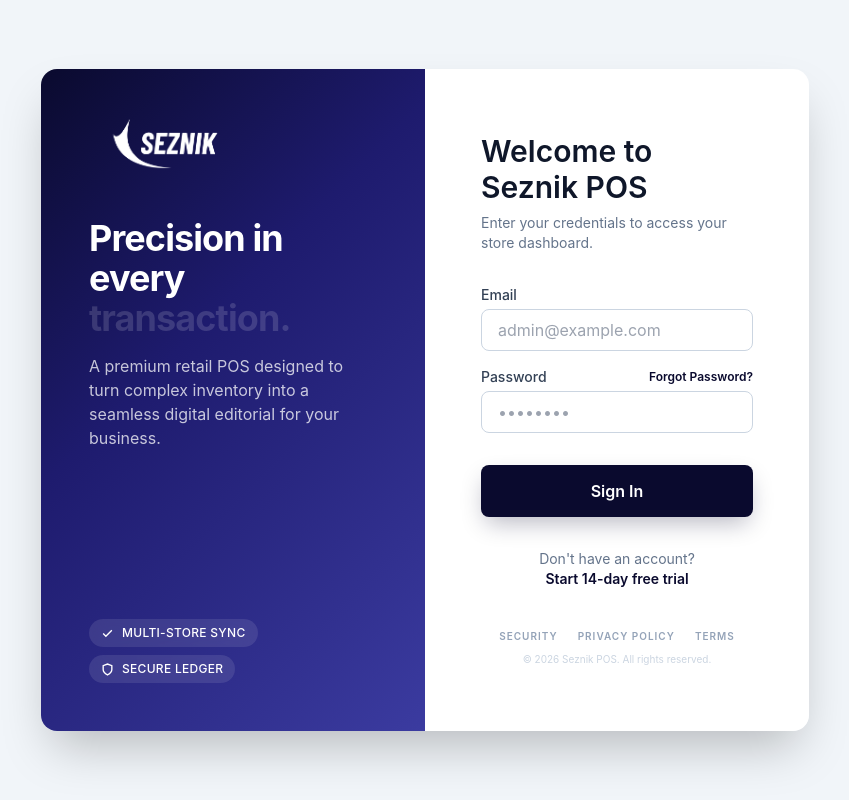
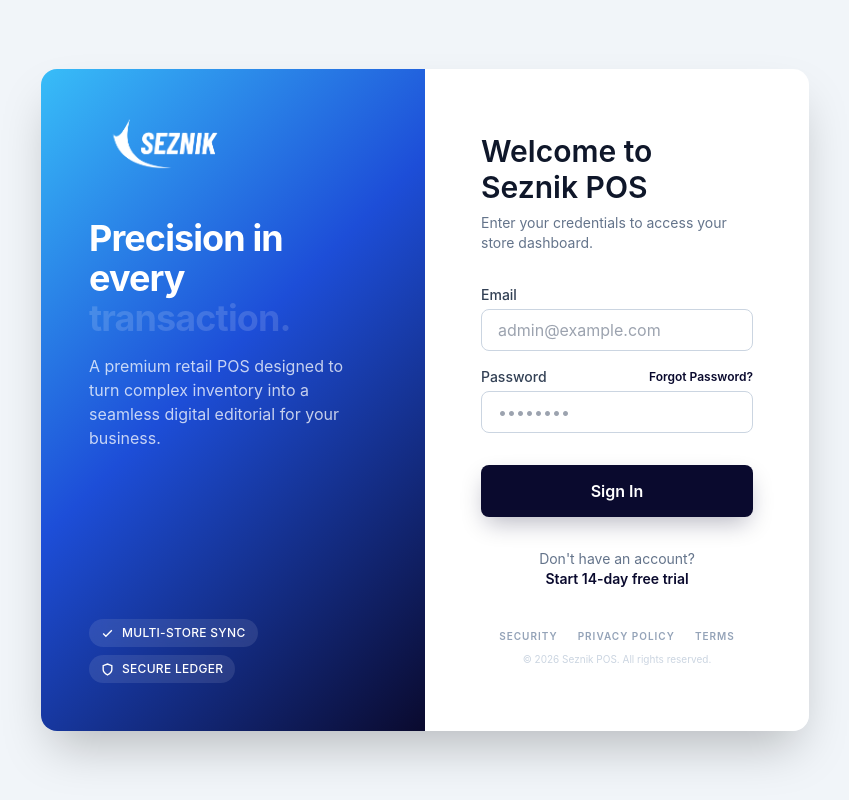
Before and after one commit to rishi048229/Seznik-web, a React (Vite) app in the folder frontend/: page /login in a window 1280 px wide. Shown: the whole page, without its empty margins (215-1064 px from the left). Built offline with nearby package versions, Linux system fonts and the light colour scheme.

Commit message:
style: update login left branding panel gradient to vibrant light blue to dark blue gradient

```diff
--- a/frontend/src/pages/auth/LoginPage.tsx
+++ b/frontend/src/pages/auth/LoginPage.tsx
@@ -216,7 +216,7 @@
 
         {/* Top / Left Panel — Branding */}
         <div className="sm:w-1/2 px-8 py-10 sm:p-12 flex flex-col justify-between gap-8"
-          style={{ background: 'linear-gradient(135deg, #0a0a2e 0%, #1e1b6e 40%, #3b3ba0 100%)', color: '#fff' }}>
+          style={{ background: 'linear-gradient(135deg, #38bdf8 0%, #1d4ed8 45%, #0a0a2e 100%)', color: '#fff' }}>
           <div>
             <div className="mb-8 sm:mb-12">
               <img src="/seznik_white_logo.png" alt="Seznik" className="w-32 sm:w-40 h-auto object-contain" />
```
